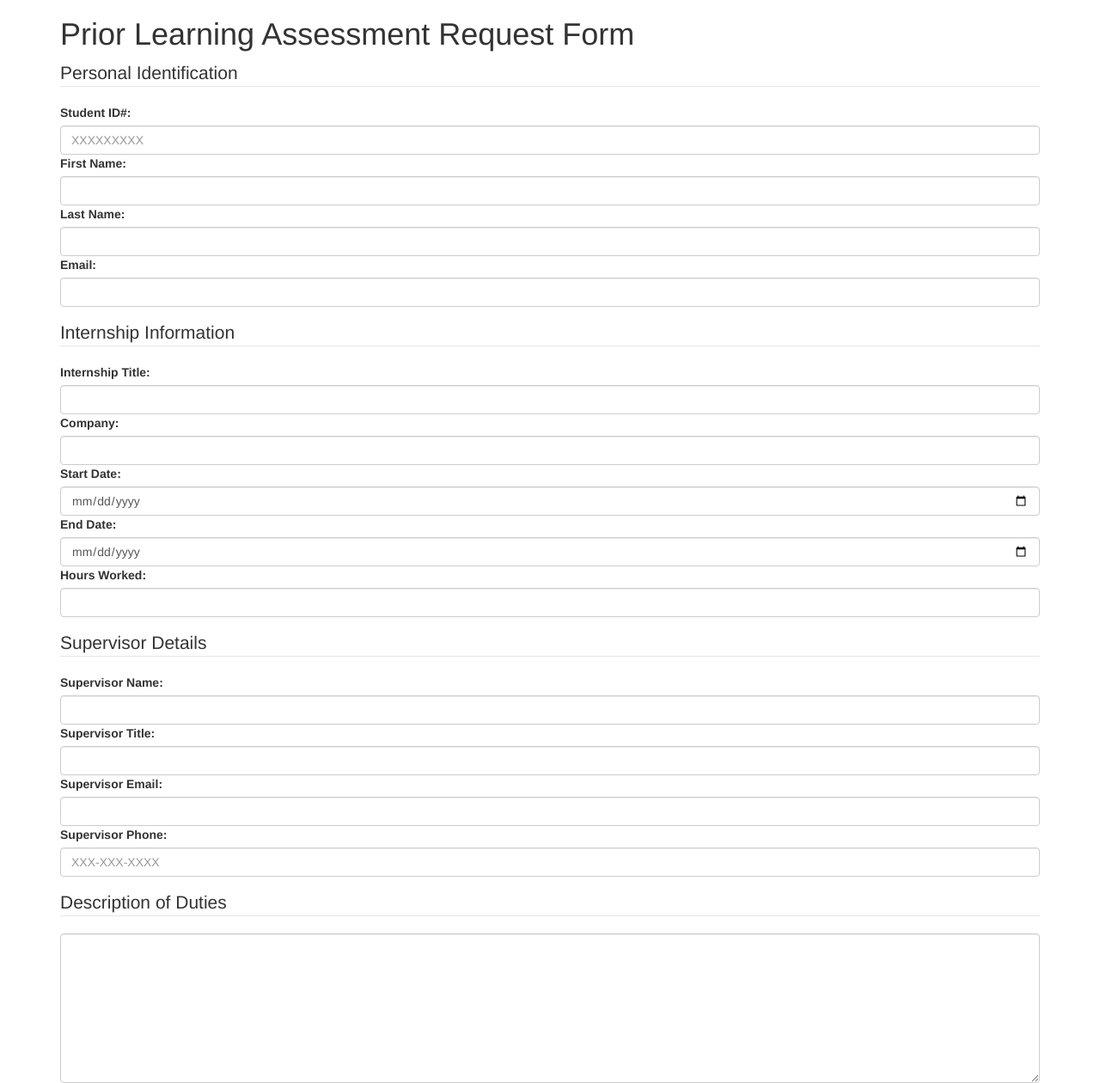
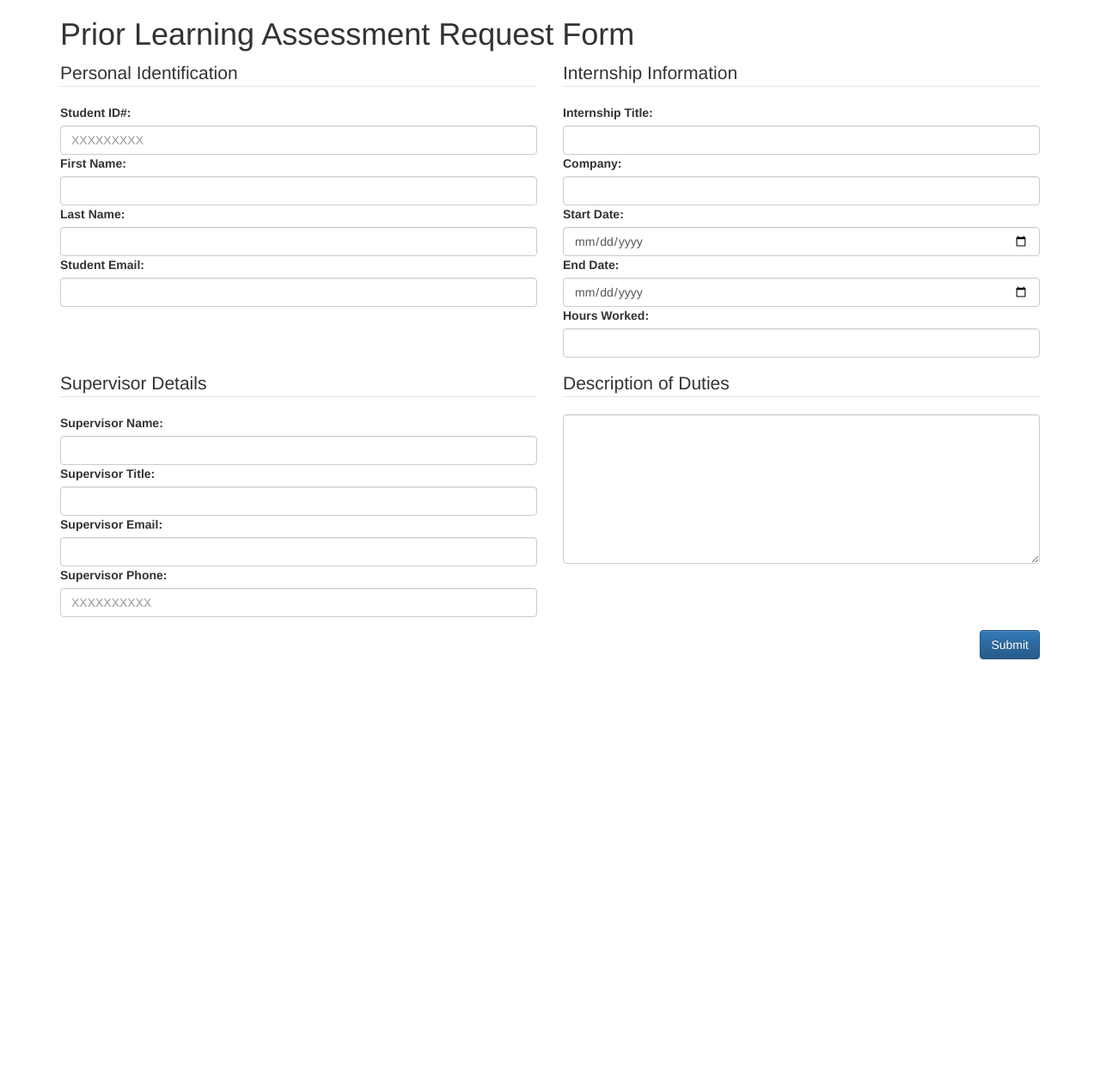
Before and after one commit to h4r3krsna/IT486_pla_project, a PHP site: page /views/student_form.php in a window 1280 px wide. Shown: the top 1260 px of the page at 86% size. After the commit the page ends 768 px from the top, so only its background shows below. Run offline with PHP 8.4, Linux system fonts and the light colour scheme.

Commit message:
form formatting and validation enhancements

```diff
--- a/views/student_form.php
+++ b/views/student_form.php
@@ -13,6 +13,8 @@
 <div class="container">
     <h1>Prior Learning Assessment Request Form</h1>
     <form id="plaform" name="plaform" action="" onsubmit="return validateForm()" method="POST">
+        <div class="row">
+            <div class="col-xs-12 col-sm-12 col-md-6 col-lg-6">
                 <div class="form-group">
                     <fieldset>
                         <legend>Personal Identification</legend>
@@ -22,10 +24,12 @@
                         <input type="text" class="form-control" id="first-name" name="first-name" placeholder="" required>
                         <label for="last-name">Last Name:</label>
                         <input type="text" class="form-control" id="last-name" name="last-name" placeholder="" required>
-                <label for="student-email">Email:</label>
+                        <label for="student-email">Student Email:</label>
                         <input type="email" class="form-control" id="student-email" name="student-email" placeholder="" required>
                     </fieldset>
                 </div>
+            </div>
+            <div class="col-xs-12 col-sm-12 col-md-6 col-lg-6">
                 <div class="form-group">
                     <fieldset>
                         <legend>Internship Information</legend>
@@ -41,6 +45,10 @@
                         <input type="number" class="form-control" id="hours-worked" name="hours-worked" placeholder="" required>
                     </fieldset>
                 </div>
+            </div>
+        </div>
+        <div class="row">
+            <div class="col-xs-12 col-sm-12 col-md-6 col-lg-6">
                 <div class="form-group">
                     <fieldset>
                         <legend>Supervisor Details</legend>
@@ -51,15 +59,19 @@
                         <label for="supervisor-email">Supervisor Email:</label>
                         <input type="email" class="form-control" id="supervisor-email" name="supervisor-email" placeholder="" required>
                         <label for="supervisor-phone">Supervisor Phone:</label>
-                <input type="text" class="form-control" id="supervisor-phone" name="supervisor-phone" placeholder="XXX-XXX-XXXX" required>
+                        <input type="number" class="form-control" id="supervisor-phone" name="supervisor-phone" placeholder="XXXXXXXXXX" required>
                     </fieldset>
                 </div>
+            </div>
+            <div class="col-xs-12 col-sm-12 col-md-6 col-lg-6">
                 <div class="form-group">
                     <fieldset>
                         <legend>Description of Duties</legend>
                         <!--<label for="duties-description">Description of Duties:</label>-->
                         <textarea class="form-control" id="duties-description" name="duties-description" rows="8" required></textarea>
                     </fieldset>
+                </div>
+            </div>
         </div>
         <input type="submit" class="btn btn-primary pull-right" value="Submit">
     </form>
@@ -71,21 +83,34 @@
         return input.length == 9 && /\d{9}/.test(input);
     }
 
+    function isValidEmail(input) {
+
+    }
+
+    function isValidDate(input) {
+        return input.length == 10 && /\d{4}-[01]\d-[0-3]\d/.test(input);
+    }
+
+    function isValidPhone(input) {
+        return input.length == 10 && /\d{10}/.test(input);
+    }
+
     function validateForm() {
-        // alert('validation stub');
+        var isValidForm = true;
+        var plaform = $('#plaform');
 
-        var isValidForm = true;
-
-        var plaform = $('#plaform');
         plaform.find('input[type="text"], input[type="number"], input[type="date"], input[type="email"], textarea').each(function() {
             isValidForm = isValidForm && ($(this).val().length > 0);
         });
 
         isValidForm = isValidForm
-                      && isValidStudentID($('#student-id').val());
-                      // && isValidEmail($)
-
-
+                      && isValidStudentID($('#student-id').val())
+                      && isValidEmail($('#student-email').val())
+                      && isValidDate($('#start-date').val())
+                      && isValidDate($('#end-date').val())
+                      && $.isNumeric($('#hours-worked').val())
+                      && isValidEmail($('#supervisor-email').val())
+                      && isValidPhone($('#supervisor-phone').val());
 
         return isValidForm;
     }
```
Lines whose indentation alone changed are shown as unchanged.
